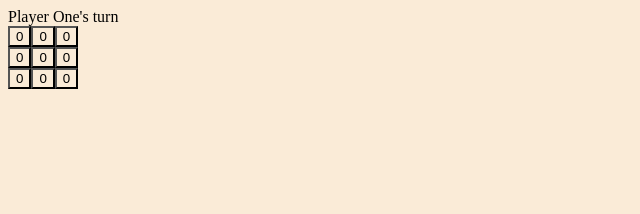
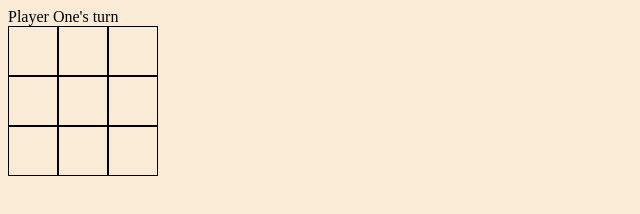
Before and after one commit to vasubhrdwj/Tic-Tac-Toe, a plain HTML site: page index.html in a window 1280 px wide. Shown: the whole page, without its empty margins (0-640 px from the left). Drawn offline with Linux system fonts and the light colour scheme.

Commit message:
made changes to render the display better

```diff
--- a/app.js
+++ b/app.js
@@ -126,13 +126,18 @@ function screenController() {
         cellButton.classList.add("cell");
         cellButton.dataset.row = row;
         cellButton.dataset.column = col;
-        cellButton.textContent = board[row][col].getValue();
+        cellButton.textContent = sign(board[row][col].getValue());
         rowDiv.appendChild(cellButton);
       }
       boardDiv.appendChild(rowDiv);
     }
+  };
 
-  };
+  const sign = (value) => {
+    if(value === 0) return "";
+    else if(value === 1) return "X";
+    else return "O";
+  }
 
   function clickHandlerBoard(e) {
     const selectedRow = e.target.dataset.row;
--- a/styles.css
+++ b/styles.css
@@ -1,3 +1,13 @@
-*{
-    background-color: antiquewhite;
+* {
+  background-color: antiquewhite;
 }
+
+.board > div{
+    display: flex;
+}
+
+.cell{
+    height: 50px;
+    width: 50px;
+    border: 1px solid;
+}
```
Also changed, not shown: index.html (+1 -0 lines).
